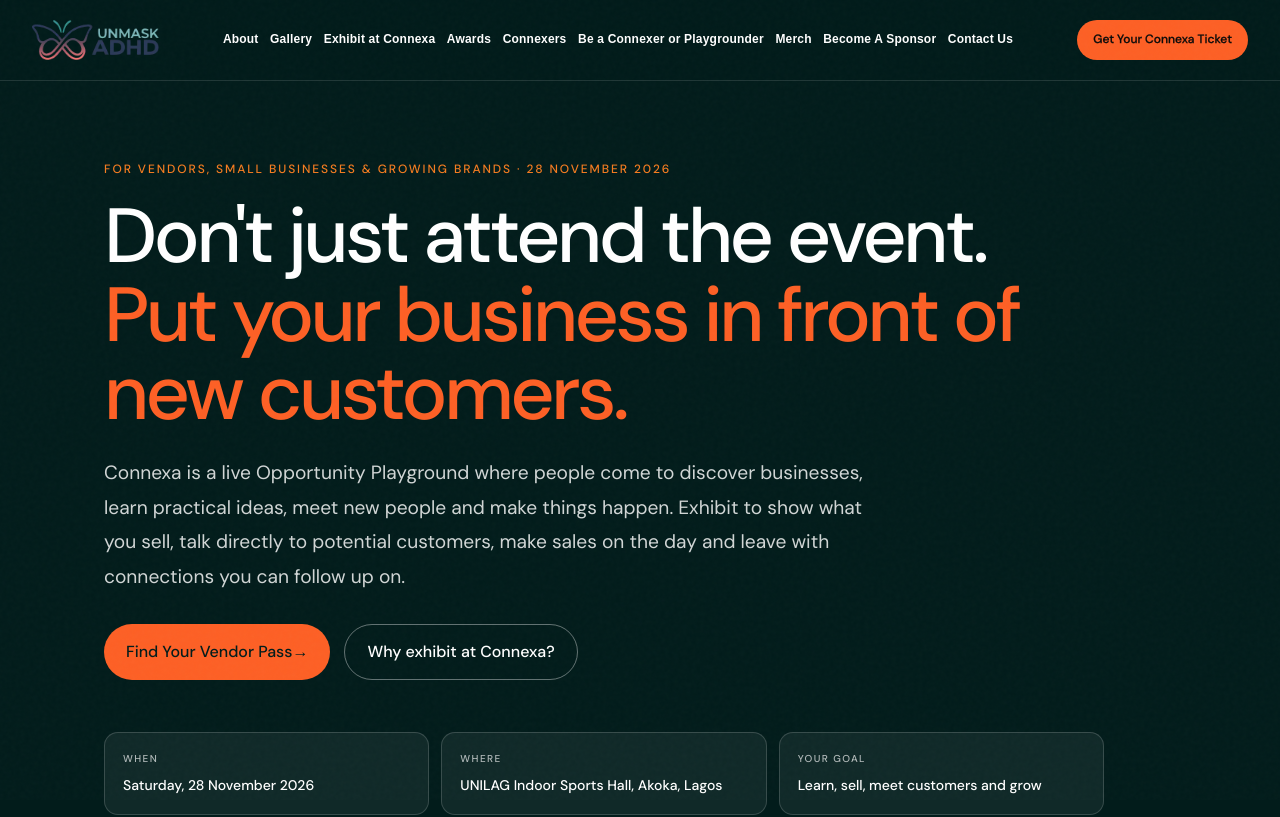
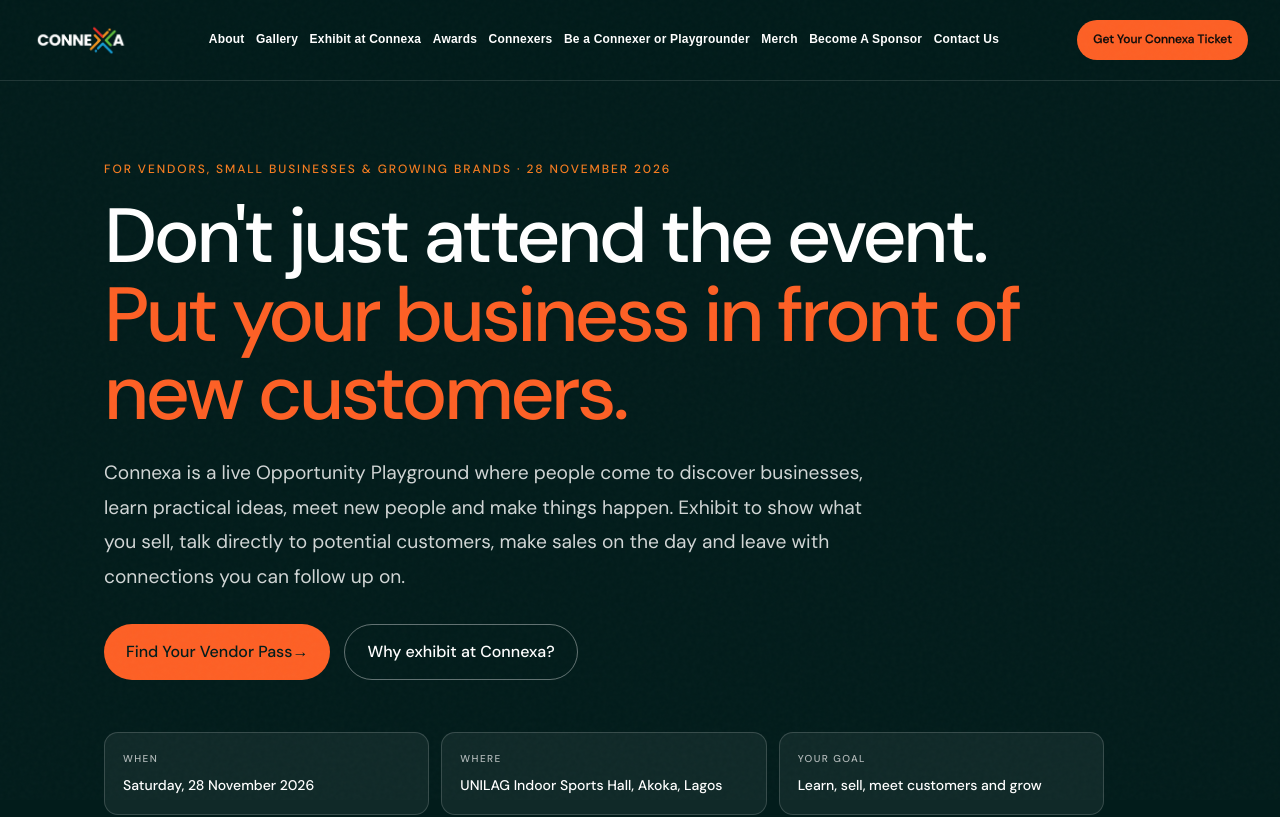
Before and after one commit to Zidepeoplenewaccount/connexa, a React (Vite) app: page /exhibitors in a window 1280 px wide. Shown: the top 817 px of the page. Built offline with nearby package versions, Linux system fonts and the light colour scheme.

Commit message:
Use the original Connexa logo with the coloured X

```diff
--- a/src/components/Navbar.jsx
+++ b/src/components/Navbar.jsx
@@ -1,5 +1,4 @@
 import { useState, useEffect } from 'react';
-import connexaLogo from '../assets/png-logo.webp';
 import './Navbar.css';
 //CONNEXA_LOGO-BLACK(3)-Photoroom.png
 
@@ -43,7 +42,7 @@ export default function Navbar() {
       <nav className={`navbar${scrolled ? ' scrolled' : ''}${mobileOpen ? ' open' : ''}`}>
         <div className="container navbar-inner">
           <a href="/#" className="navbar-logo">
-            <img src={connexaLogo} alt="Connexa" />
+            <img src="/CONNEXA_LOGO-BLACK(3)-Photoroom.png" alt="Connexa" />
           </a>
 
           <div className="navbar-links">
```
